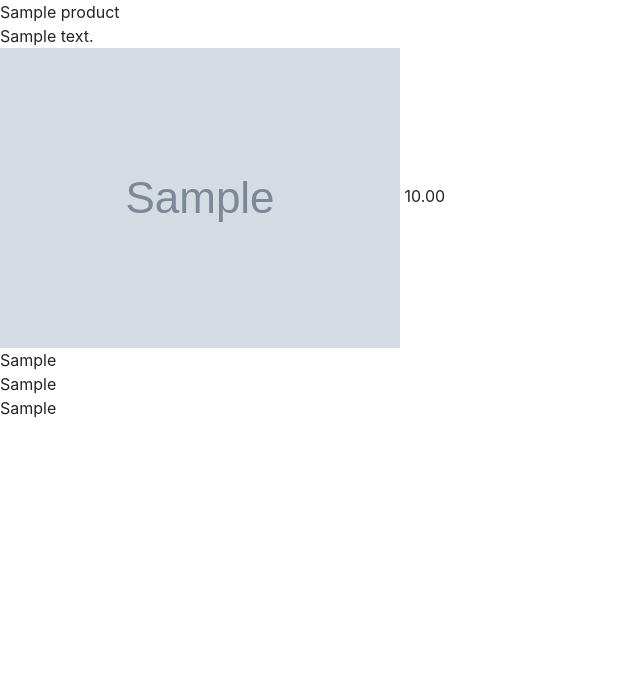
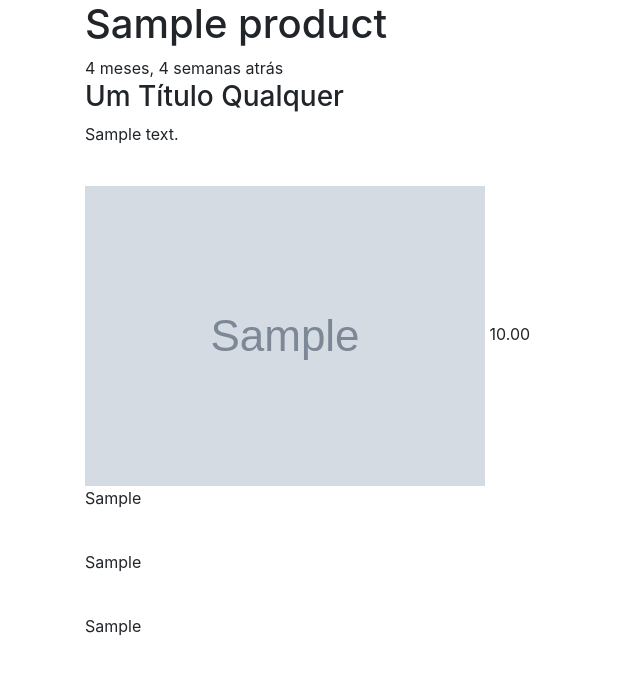
Before and after one commit to felixcouto/EmpoioMoendasGerais, a Django app: a page that uses products/templates/products/detail.html in a window 1280 px wide. Shown: the part 56-733 px from the top of the page, without its empty margins (0-640 px from the left). Run offline with Django 3.2, Linux system fonts and the light colour scheme; tables that the repository leaves empty hold one stand-in row (values such as "Sample post"); grey boxes marked "Sample" are stand-in pictures; some libraries are stand-ins or nearby versions.

Commit message:
Updte src/products/templates/products/detail.html

```diff
--- a/products/models.py
+++ b/products/models.py
@@ -43,6 +43,7 @@ class Product(models.Model): #product_category
 
     featured    = models.BooleanField(default = False)
     active      = models.BooleanField(default = True)
+    timestamp   = models.DateTimeField(auto_now_add = True)
 
     objects = ProductManager()
 
--- a/products/templates/products/detail.html
+++ b/products/templates/products/detail.html
@@ -1,13 +1,21 @@
 {% extends "base.html" %}
 
 {% block content %}
-    {{ object.title }} <br/>
-    {{ object.description }} <br/>
-    {% if object.image %}
-        <img src='{{ object.image.url }}' class='img-fluid'/>
-    {% endif %}
-    {{ object.price }} <br/>
-    {{ object.history }} <br/>
-    {{ object.harmonizacao }} <br/>
-    {{ object.premios }} <br/>
+<div class='container'>
+    <div class='row'>
+        <div class='col'>
+            <h1>{{ object.title }}</h1>
+            {{ object.timestamp|timesince }} atrás
+            <h3>{{ "Um título qualquer" | title }}</h3>
+            {{ object.description | linebreaks }} <br/>
+            {% if object.image %}
+                <img src='{{ object.image.url }}' class='img-fluid'/>
+            {% endif %}
+            {{ object.price }} <br/>
+            {{ object.history | linebreaks }} <br/>
+            {{ object.harmonizacao | linebreaks }} <br/>
+            {{ object.premios | linebreaks }} <br/>
+        </div>
+    </div>
+</div>
 {% endblock content %}
--- a/products/templates/products/snippets/card.html
+++ b/products/templates/products/snippets/card.html
@@ -6,8 +6,7 @@
   {% endif %}
   <div class="card-body">
       <h5 class="card-title">{{ instance.title }}</h5>
-      <p class="card-text">Some quick example text to build on the card title and make up the bulk of the card's
-          content.</p>
+      <p class="card-text">{{ instance.description | truncatewords:14 }}</p>
       <a href="{{ instance.get_absolute_url }}" class="btn btn-primary">Detalhe</a>
       <a href="{% url 'products:detail' slug=instance.slug %}" class="btn btn-warning">Atalho para a URL</a>
   </div>
```
Also changed, not shown: products/migrations/0012_auto_20200617_1003.py (added).
